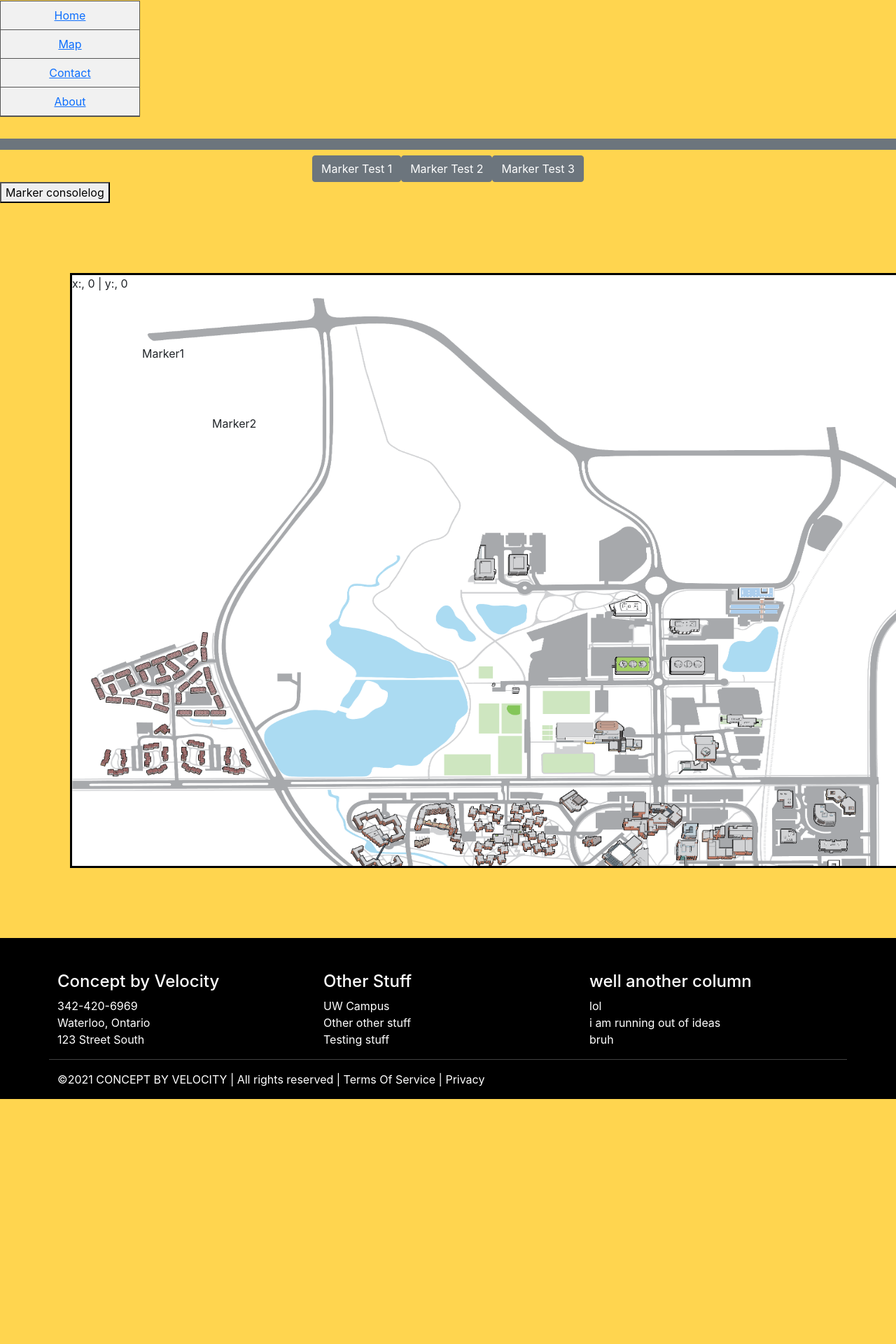
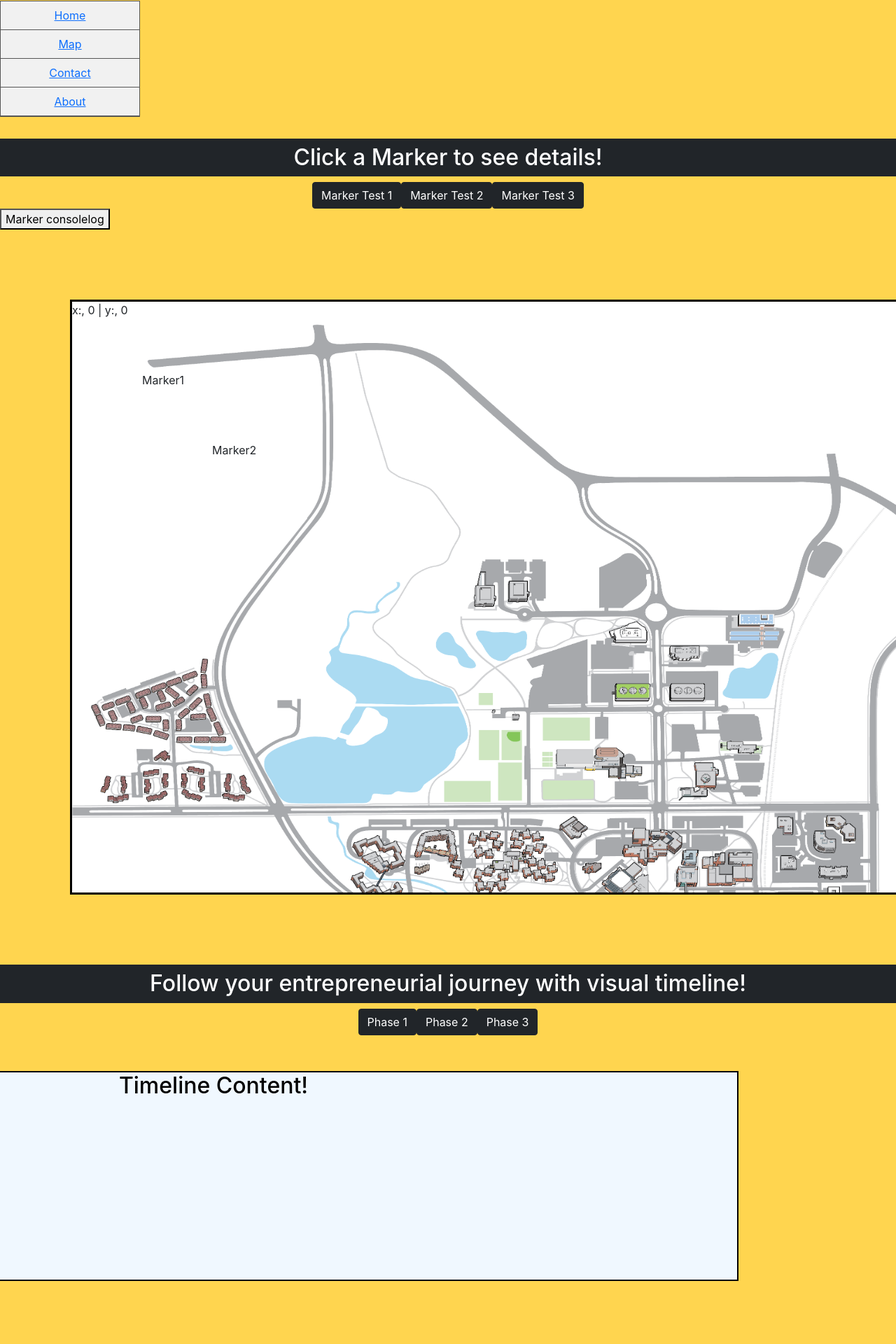
Before and after one commit to shaun-mani/velocity-app, a React (Create React App) app: page / in a window 1280 px wide. Shown: the part 195-2115 px from the top of the page at 70% size. Before the commit the page ends 1765 px from the top, so only its background shows below. Built offline with nearby package versions, Linux system fonts and the light colour scheme.

Commit message:
Added rough draft of timeline

```diff
--- a/src/App.js
+++ b/src/App.js
@@ -9,6 +9,7 @@ import Functionclick from './components/Functionclick'
 import ButtonClickTest2 from './components/ButtonClickTest2';
 // import ButtonClickTest1 from './components/ButtonClickTest1';
 import Footer from './components/Footer'
+import Timeline from './components/Timeline'
 
 function App() {
   return (
@@ -24,7 +25,7 @@ function App() {
         {/* <Test /> */}
         <div><Map /></div>
         </React.Fragment>
-
+        <Timeline />
       </div>
       <Footer />
       </div>
--- a/src/components/ButtonClickTest2.css
+++ b/src/components/ButtonClickTest2.css
@@ -12,3 +12,6 @@
   display: block;
   position: absolute;
 }
+
+/* why does the black border not work? I litteraly used this
+copy paste for timeline and it worked */
--- a/src/components/ButtonClickTest2.js
+++ b/src/components/ButtonClickTest2.js
@@ -15,7 +15,7 @@ class ButtonClickTest2 extends Component {
   constructor(props) {
     super(props);
     this.state = {
-        message: "SideBar Content, Click a Marker!"
+        message: "SideBar Content!"
     }
   }
 
@@ -35,17 +35,18 @@ updateContent3 = () => {
   render() {
     return (
       <div>
-        <h2 className="h2 bg-secondary text-white text-center p-2">
+        <h2 className="h2 bg-dark text-white text-center p-2">
+        Click a Marker to see details!
           <element className = 'border'>{ this.state.message }</element>
         </h2>
         <div className="text-center">
-          <button className="btn btn-secondary" onClick={this.updateContent1}>
+          <button className="btn btn-dark" onClick={this.updateContent1}>
             Marker Test 1
           </button>
-          <button className="btn btn-secondary" onClick={this.updateContent2}>
+          <button className="btn btn-dark" onClick={this.updateContent2}>
             Marker Test 2
           </button>
-          <button className="btn btn-secondary" onClick={this.updateContent3}>
+          <button className="btn btn-dark" onClick={this.updateContent3}>
             Marker Test 3
           </button>
         </div>
--- a/src/components/Footer.css
+++ b/src/components/Footer.css
@@ -5,4 +5,5 @@
   position: relative;
   bottom: 0;
   width: 100%;
+  margin-top: 500px;
 }
--- /dev/null
+++ b/src/components/Timeline.css
@@ -0,0 +1,15 @@
+.border-timeline {
+  background-color: aliceblue;
+  color: black;
+  margin-top: 1525px;
+  margin-bottom: 1000px;
+  margin-right: 225px;
+  width: 1500px;
+  height: 300px;
+  border: 2px solid black;
+  right: 0px;
+  top: 200px;
+  overflow: hidden;
+  display: block;
+  position: absolute;
+}
--- /dev/null
+++ b/src/components/Timeline.js
@@ -0,0 +1,51 @@
+import React, { Component } from 'react'
+import './Timeline.css';
+
+
+// ****** This is just a test for now ***
+
+class ButtonClickTest2 extends Component {
+  constructor(props) {
+    super(props);
+    this.state = {
+        message: "Timeline Content!"
+    }
+  }
+
+  updateContent1 = () => {
+      this.setState({ message: "Phase 1 of Entrepreneurial Timeline!" });
+  }
+
+  updateContent2 = () => {
+    this.setState({ message: "Phase 2 of Entrepreneurial Timeline!"});
+}
+
+updateContent3 = () => {
+  this.setState({ message: "Phase 3 of Entrepreneurial Timeline!"});
+}
+
+
+  render() {
+    return (
+      <div>
+        <h2 className="h2 bg-dark text-white text-center p-2">
+            Follow your entrepreneurial journey with visual timeline!
+          <element className = 'border-timeline'>{ this.state.message }</element>
+        </h2>
+        <div className="text-center">
+          <button className="btn btn-dark" onClick={this.updateContent1}>
+            Phase 1
+          </button>
+          <button className="btn btn-dark" onClick={this.updateContent2}>
+            Phase 2
+          </button>
+          <button className="btn btn-dark" onClick={this.updateContent3}>
+            Phase 3
+          </button>
+        </div>
+      </div>
+    );
+  }
+}
+
+export default ButtonClickTest2;
```
